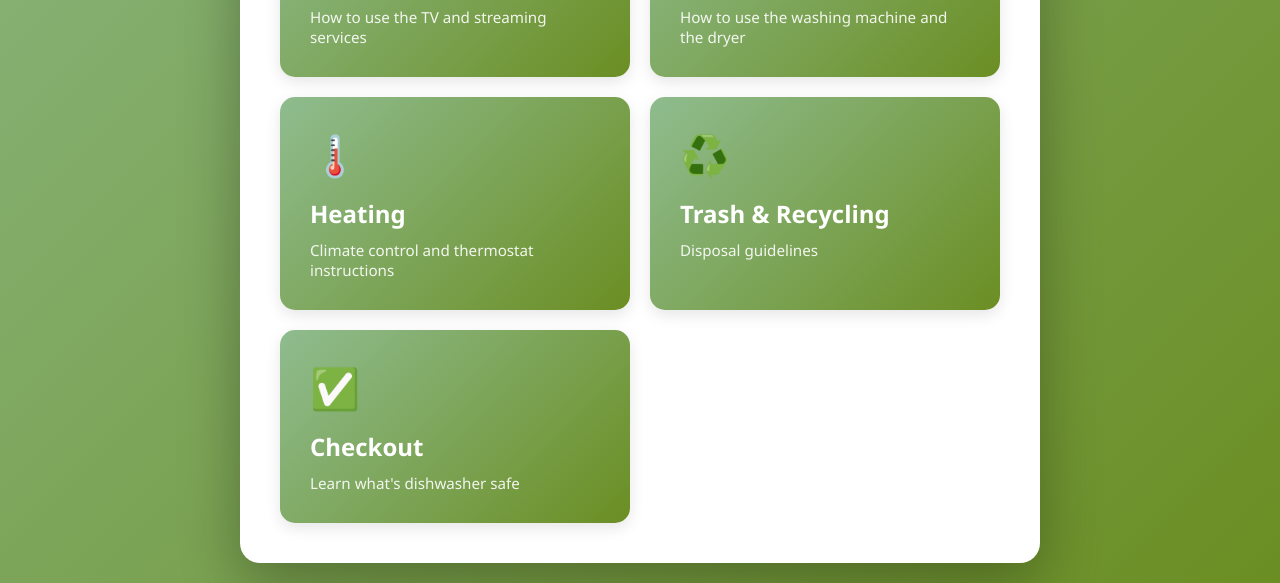
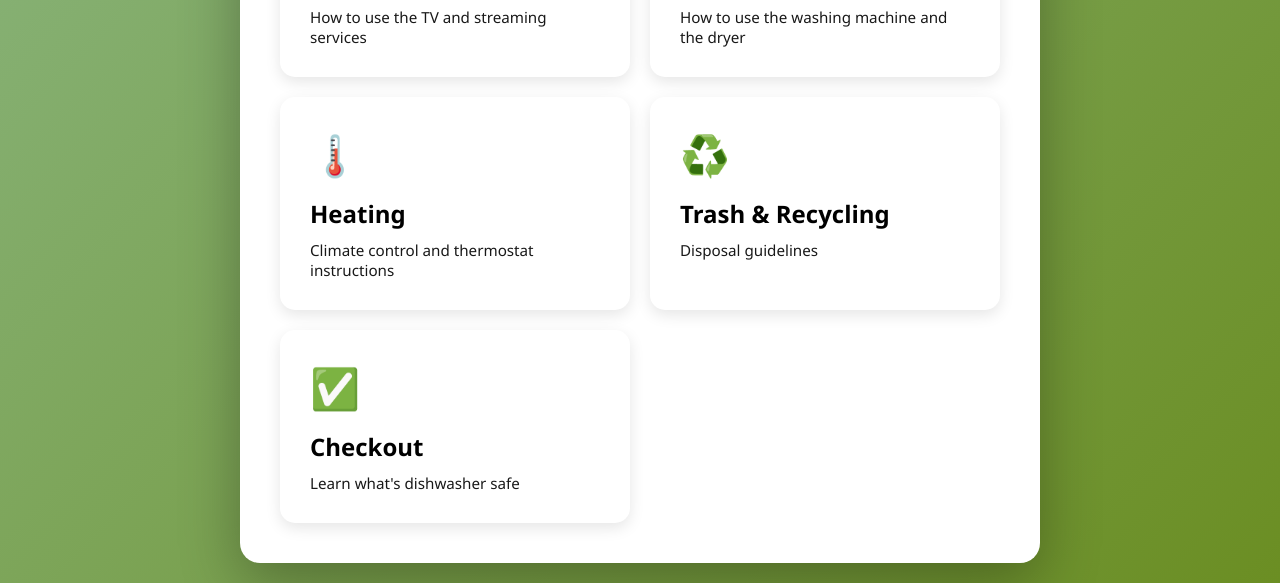
Before and after one commit to eliaskehdi/HillsideHaus, a plain HTML site: page index.html in a window 1280 px wide. Shown: the part 683-1266 px from the top of the page. Drawn offline with Linux system fonts and the light colour scheme.

Commit message:
change instruction cards

```diff
--- a/index.html
+++ b/index.html
@@ -50,11 +50,10 @@
         }
 
         .instruction-card {
-            background: linear-gradient(135deg, #8fbc8f 0%, #6b8e23 100%);
             padding: 30px;
             border-radius: 15px;
             text-decoration: none;
-            color: white;
+            color: black;
             transition: transform 0.3s, box-shadow 0.3s;
             box-shadow: 0 5px 15px rgba(0,0,0,0.1);
         }
```
